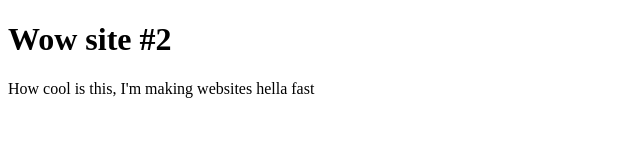
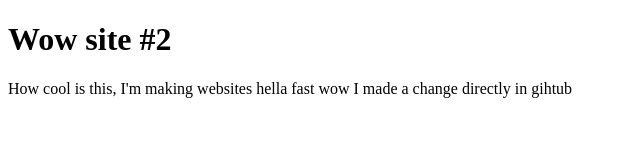
Before and after one commit to aar9nk/second-test, a plain HTML site: page index.html in a window 1280 px wide. Shown: the whole page, without its empty margins (0-640 px from the left). Drawn offline with Linux system fonts and the light colour scheme.

Commit message:
Update index.html

```diff
--- a/index.html
+++ b/index.html
@@ -9,5 +9,6 @@
 <body>
   <h1>Wow site #2</h1>
   How cool is this, I'm making websites hella fast
+  wow I made a change directly in gihtub
 </body>
 </html>
```
